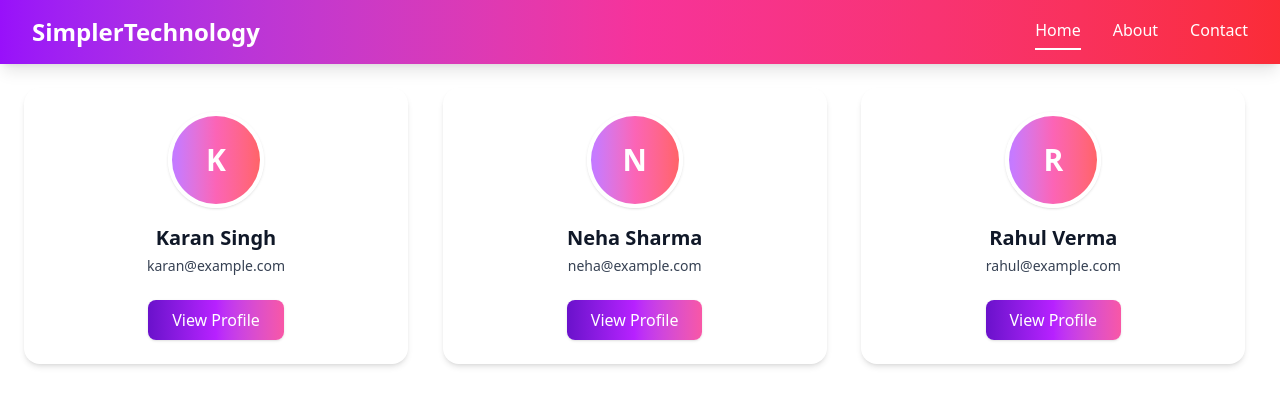
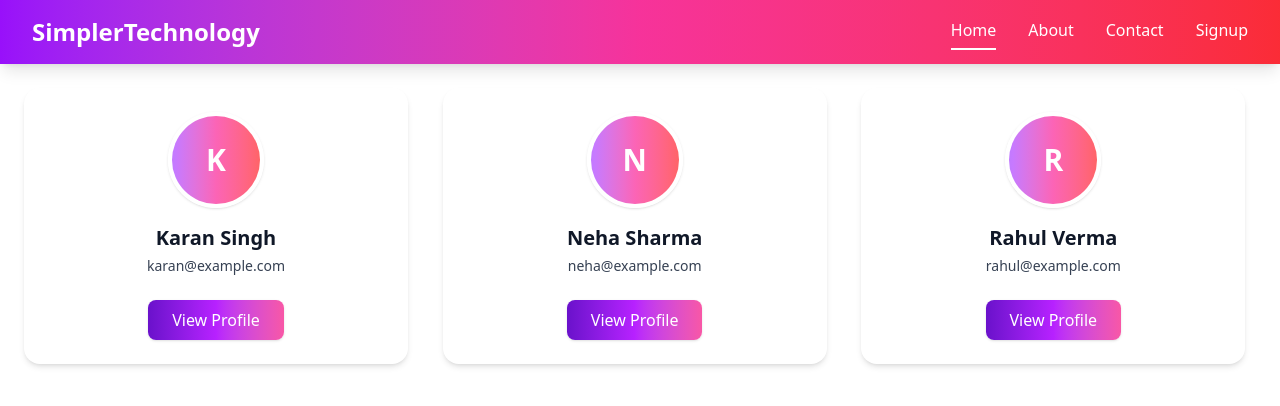
Before and after one commit to karan01ingh/Educase-India, a React (Vite) app: page / in a window 1280 px wide. Shown: the top 406 px of the page. Built offline with nearby package versions, Linux system fonts and the light colour scheme.

Commit message:
Update Navbar.jsx

```diff
--- a/src/components/Navbar.jsx
+++ b/src/components/Navbar.jsx
@@ -1,12 +1,101 @@
+// import React, { useState, useEffect } from "react";
+// import { Link, NavLink } from "react-router-dom";
+// import { Menu, X } from "lucide-react";
+// const Navbar = () => {
+//   const [isOpen, setIsOpen] = useState(false);
+//   const [fadeIn, setFadeIn] = useState(false);
+
+//   useEffect(() => {
+//     // Trigger fade-in when component mounts
+//     setFadeIn(true);
+//   }, []);
+
+//   return (
+//     <nav
+//       className={`bg-gradient-to-r from-purple-600 via-pink-500 to-red-500 shadow-lg transition-opacity duration-700 ${
+//         fadeIn ? "opacity-100" : "opacity-0"
+//       }`}
+//     >
+//       <div className="max-w-7xl mx-auto px-4 sm:px-6 lg:px-8">
+//         <div className="flex justify-between h-16 items-center">
+//           {/* Logo */}
+//           <Link to="/" className="text-white text-2xl font-bold">
+//             SimplerTechnology
+//           </Link>
+
+//           {/* Desktop Menu */}
+//           <div className="hidden md:flex space-x-8">
+//             {["Home", "About", "Contact"].map((item) => (
+//               <NavLink
+//                 key={item}
+//                 to={item === "Home" ? "/" : `/${item.toLowerCase()}`}
+//                 className={({ isActive }) =>
+//                   `relative text-white font-medium transition duration-300 pb-1 hover:opacity-90
+//                   after:content-[''] after:absolute after:left-0 after:-bottom-1 after:h-[2px] after:bg-white after:transition-all after:duration-300
+//                   ${isActive ? "after:w-full" : "after:w-0"}
+//                   hover:after:w-full`
+//                 }
+//               >
+//                 {item}
+//               </NavLink>
+//             ))}
+//           </div>
+
+//           {/* Mobile Menu Button */}
+//           <div className="md:hidden">
+//             <button
+//               onClick={() => setIsOpen(!isOpen)}
+//               className="text-white focus:outline-none"
+//             >
+//               {isOpen ? <X size={28} /> : <Menu size={28} />}
+//             </button>
+//           </div>
+//         </div>
+//       </div>
+
+//       {/* Mobile Menu */}
+//       {isOpen && (
+//         <div className="md:hidden bg-gradient-to-r from-purple-600 via-pink-500 to-red-500 px-4 pb-3 space-y-2">
+//           {["Home", "About", "Contact"].map((item) => (
+//             <NavLink
+//               key={item}
+//               to={item === "Home" ? "/" : `/${item.toLowerCase()}`}
+//               className={({ isActive }) =>
+//                 `relative block text-white font-medium transition duration-300 pb-1 hover:opacity-90
+//                 after:content-[''] after:absolute after:left-0 after:-bottom-1 after:h-[2px] after:bg-white after:transition-all after:duration-300
+//                 ${isActive ? "after:w-full" : "after:w-0"}
+//                 hover:after:w-full`
+//               }
+//               onClick={() => setIsOpen(false)}
+//             >
+//               {item}
+//             </NavLink>
+//           ))}
+//         </div>
+//       )}
+//     </nav>
+//   );
+// };
+
+// export default Navbar;
+
+
 import React, { useState, useEffect } from "react";
 import { Link, NavLink } from "react-router-dom";
 import { Menu, X } from "lucide-react";
+
 const Navbar = () => {
   const [isOpen, setIsOpen] = useState(false);
   const [fadeIn, setFadeIn] = useState(false);
+
   useEffect(() => {
+    // Trigger fade-in when component mounts
     setFadeIn(true);
   }, []);
+
+  // Added "Signup" to menu
+  const menuItems = ["Home", "About", "Contact", "Signup"];
+
   return (
     <nav
       className={`bg-gradient-to-r from-purple-600 via-pink-500 to-red-500 shadow-lg transition-opacity duration-700 ${
@@ -15,14 +104,23 @@ const Navbar = () => {
     >
       <div className="max-w-7xl mx-auto px-4 sm:px-6 lg:px-8">
         <div className="flex justify-between h-16 items-center">
+          {/* Logo */}
           <Link to="/" className="text-white text-2xl font-bold">
             SimplerTechnology
           </Link>
+
+          {/* Desktop Menu */}
           <div className="hidden md:flex space-x-8">
-            {["Home", "About", "Contact"].map((item) => (
+            {menuItems.map((item) => (
               <NavLink
                 key={item}
-                to={item === "Home" ? "/" : `/${item.toLowerCase()}`}
+                to={
+                  item === "Home"
+                    ? "/"
+                    : item === "Signup"
+                    ? "/signup"
+                    : `/${item.toLowerCase()}`
+                }
                 className={({ isActive }) =>
                   `relative text-white font-medium transition duration-300 pb-1 hover:opacity-90
                   after:content-[''] after:absolute after:left-0 after:-bottom-1 after:h-[2px] after:bg-white after:transition-all after:duration-300
@@ -34,6 +132,8 @@ const Navbar = () => {
               </NavLink>
             ))}
           </div>
+
+          {/* Mobile Menu Button */}
           <div className="md:hidden">
             <button
               onClick={() => setIsOpen(!isOpen)}
@@ -44,12 +144,20 @@ const Navbar = () => {
           </div>
         </div>
       </div>
+
+      {/* Mobile Menu */}
       {isOpen && (
         <div className="md:hidden bg-gradient-to-r from-purple-600 via-pink-500 to-red-500 px-4 pb-3 space-y-2">
-          {["Home", "About", "Contact"].map((item) => (
+          {menuItems.map((item) => (
             <NavLink
               key={item}
-              to={item === "Home" ? "/" : `/${item.toLowerCase()}`}
+              to={
+                item === "Home"
+                  ? "/"
+                  : item === "Signup"
+                  ? "/signup"
+                  : `/${item.toLowerCase()}`
+              }
               className={({ isActive }) =>
                 `relative block text-white font-medium transition duration-300 pb-1 hover:opacity-90
                 after:content-[''] after:absolute after:left-0 after:-bottom-1 after:h-[2px] after:bg-white after:transition-all after:duration-300
```
